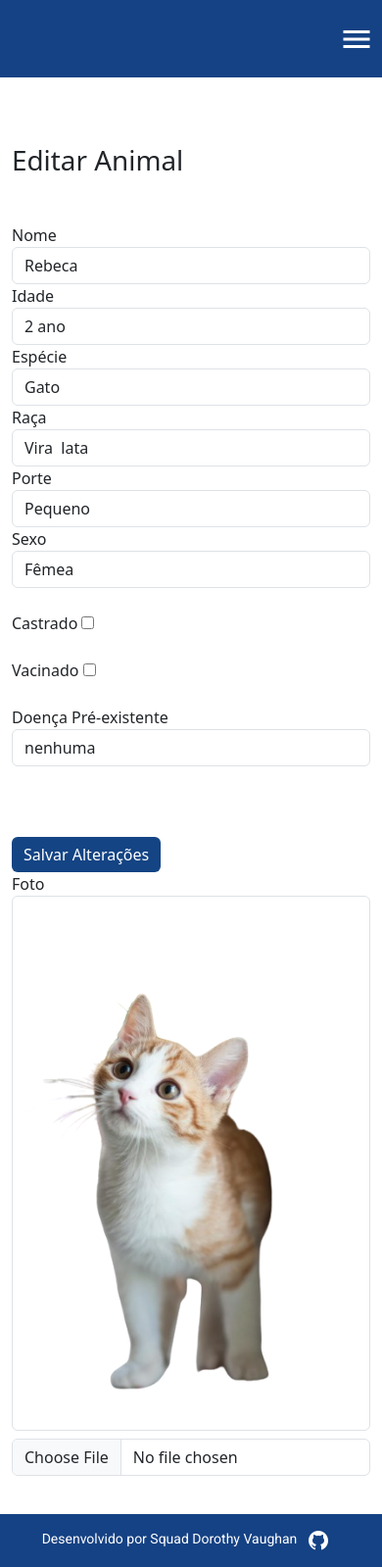
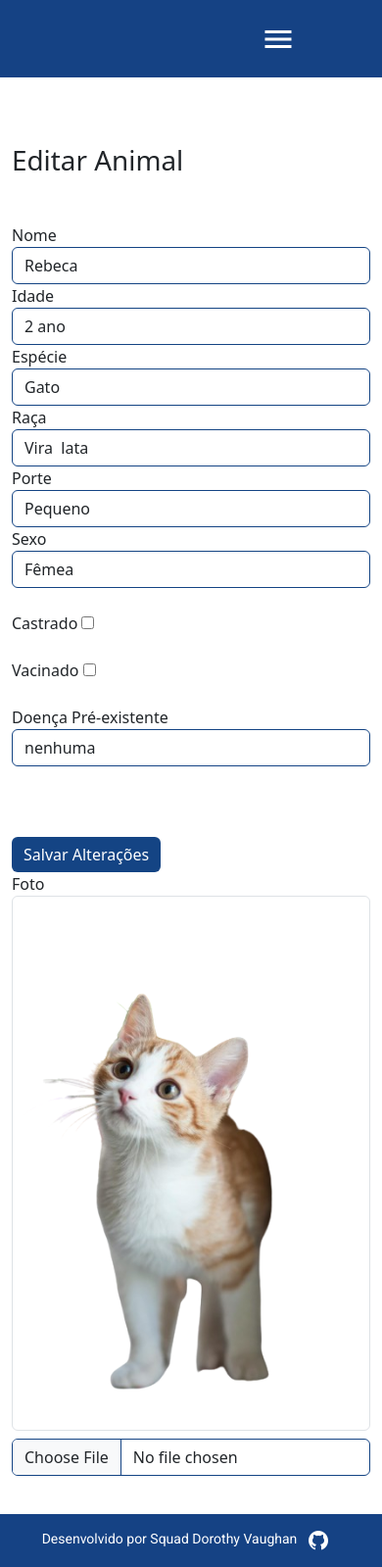
Before and after one commit to CarolinaSanches24/Projeto-Django-Animals, a Django app: page /editar_animal/1f8cfcfd-76e6-4533-9762-3348aeb29ed4/ in a window 390 px wide. Shown: the whole page at 98% size. Run offline with Django 4.2, Linux system fonts and the light colour scheme; data comes from the database, SQL or seed files in the repository; some libraries are stand-ins or nearby versions; some web fonts are replaced.

Commit message:
:bug:fix: correct correction home

```diff
--- a/cadastro_animal/static/css/mobileMenu.css
+++ b/cadastro_animal/static/css/mobileMenu.css
@@ -19,7 +19,7 @@
   .mobile-menu-icon {
     display: block;
     position: relative;
-    left: 20rem;
+    left: 15rem;
   }
   .mobile-menu-icon button {
     background-color: transparent;
--- a/cadastro_animal/static/css/modal.css
+++ b/cadastro_animal/static/css/modal.css
@@ -65,4 +65,10 @@
     font-family: var(--font-Radley);
     color: var(--color-blue);
   }
+  .form-label {
+    color: var(--color-blue) !important;
+  }
+  .form-control {
+    border: solid 1px var(--color-blue)!important;
+  }
 }
--- a/cadastro_animal/static/css/search.css
+++ b/cadastro_animal/static/css/search.css
@@ -15,7 +15,7 @@
   font-size: 14px;
   font-family: var(--font-Noto);
   border: none;
-  width: 35vw;
+  width: 25vw;
   margin-left: 10px;
 }
 
--- a/projeto_final/settings.py
+++ b/projeto_final/settings.py
@@ -136,7 +136,7 @@
 
 # Defina o diretório onde seus arquivos estáticos serão coletados
 STATIC_URL = '/static/'
-# STATICFILES_DIRS = (os.path.join(BASE_DIR, 'staticfiles'),)
+STATICFILES_DIRS = (os.path.join(BASE_DIR, 'staticfiles'),)
 STATIC_ROOT = os.path.join('static')
 
 #Deploy
```
